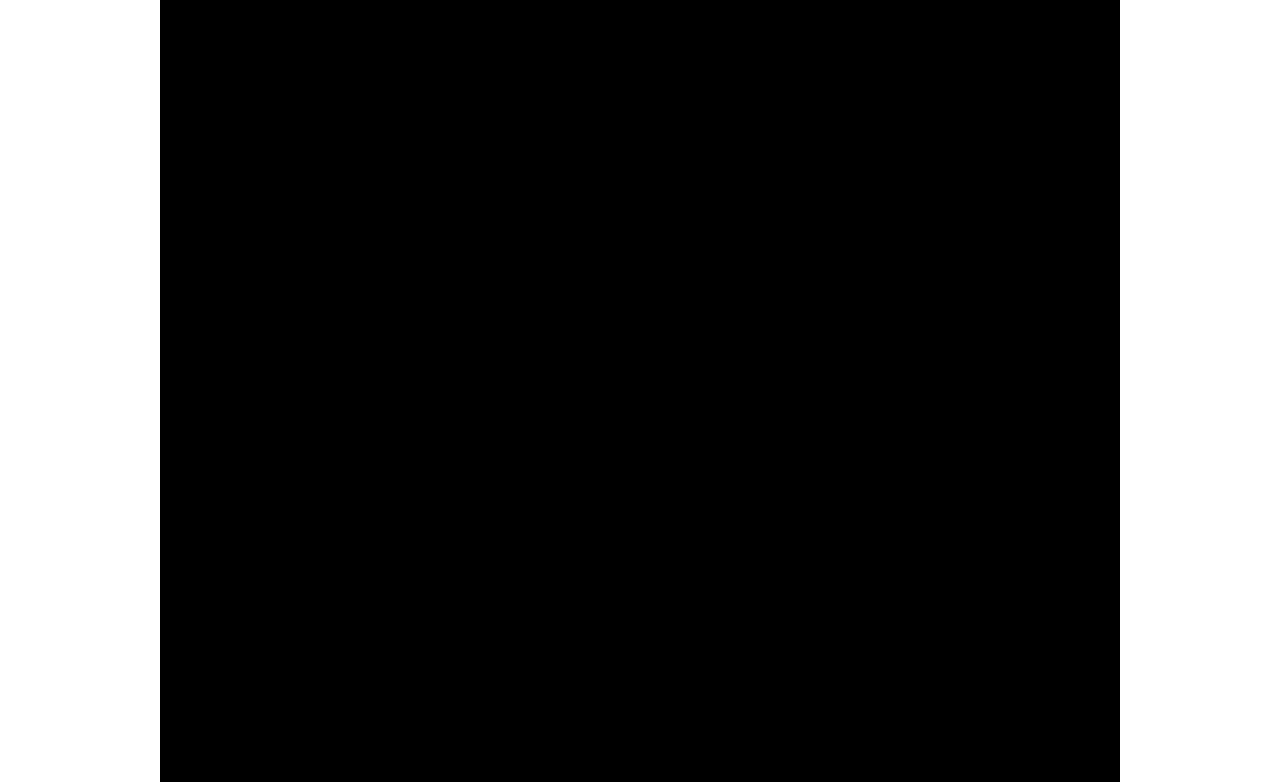
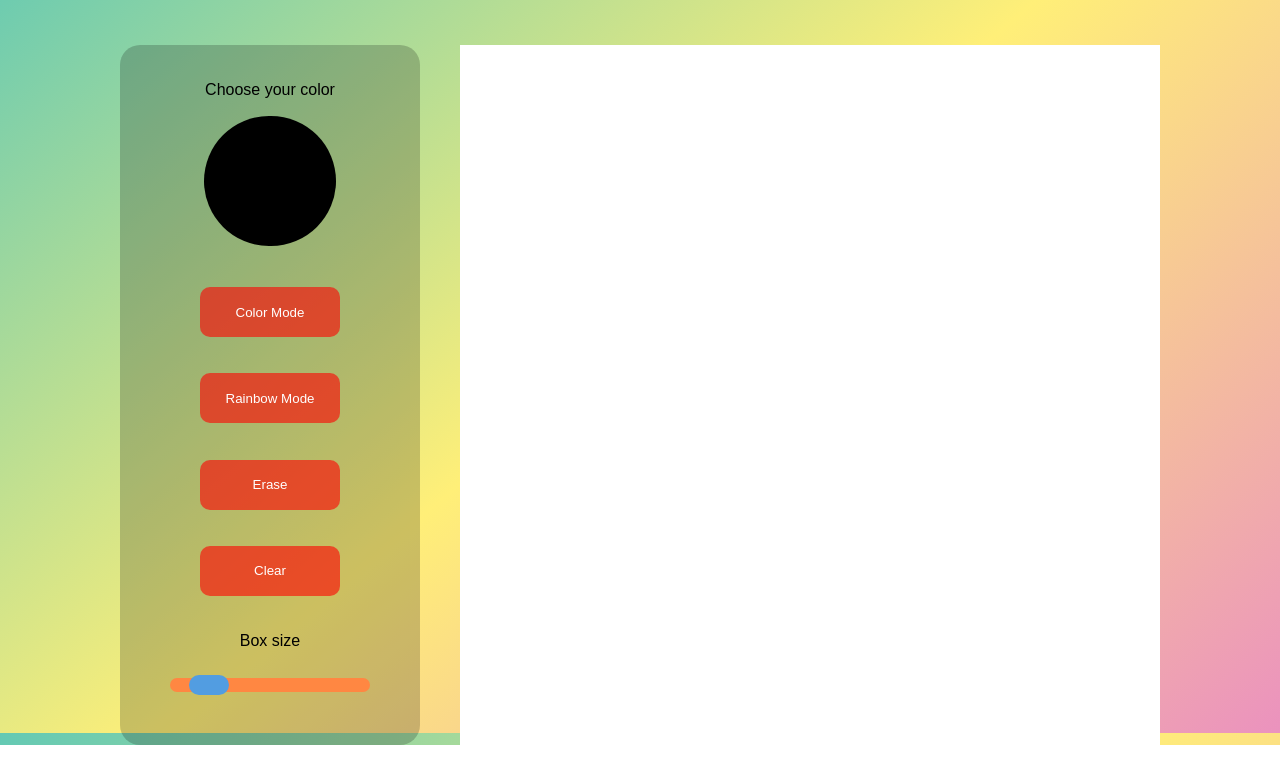
Before and after one commit to KubutekG/sketch, a plain HTML site: page index.html in a window 1280 px wide. Shown: the part 67-849 px from the top of the page. After the commit the page ends 812 px from the top, so only its background shows below. Drawn offline with Linux system fonts and the light colour scheme.

Commit message:
After UI, before new JS

```diff
--- a/index.html
+++ b/index.html
@@ -8,10 +8,33 @@
     <title>Etch a Sketch</title>
 </head>
 <body>
-    <div class="button-container">
-        <button id="userChoice" onclick="button()"># of squares in a row</button>
-    </div>
-    <div id="container">
+    <div class="flex-container">
+        <p>Etch-a-Sketch</p>
+        <div class="wrapper">
+            <div class="options-container">
+                <div class="color-pick">
+                    <label for="colorChoice">Choose your color</label>
+                    <input type="color" id="colorChoice" value="#000">
+                </div>
+                <button id="pickedColor">Color Mode</button>
+                <button id="colorRainbow">Rainbow Mode</button>
+                <button id="erase">Erase</button>
+                <button id="userChoice" onclick="button()">Clear</button>
+                <div class="boxLength">
+                    <label for="size">Box size</label>
+                    <input
+                        type="range"
+                        name="size"
+                        id="size"
+                        min="5"
+                        max="100"
+                        step="1"
+                        value="16"/>
+                </div>
+            </div>
+            <div id="container">
+            </div>
+        </div>
     </div>
     <script>
         let base_number = 16;
--- a/style.css
+++ b/style.css
@@ -4,32 +4,179 @@ body {
     display: flex;
     justify-content: center;
     align-items: center;
+    flex-direction: row;
+    gap: 40px;
+    height: 100dvh;
+    background: linear-gradient(320deg, #eb92be, #ffef78, #63c9b4);
+    font-family: Arial, Helvetica, sans-serif;
+}
+.wrapper {
+    display: flex;
+    justify-content: center;
+    align-items: center;
+    flex-direction: row;
+    gap: 40px;
+}
+.flex-container {
+    justify-content: center;
+    align-items: center;
+}
+p {
+    margin-top: 0px;
+    padding-bottom: 20px;
+    text-align: center;
+    font-weight: 600;
+    font-size: 3rem;
+
+}
+.options-container {
+    background-color: rgba(0, 0, 0, 0.2);
+    border-radius: 20px;
+    height: 700px;
+    width: 300px;
+    display: flex;
+    justify-content: space-evenly;
+    align-items: center;
     flex-direction: column;
+}
+.color-pick {
+    display: flex;
+    flex-direction: column;
+    justify-content: center;
+    align-items: center;
+    gap: 12px;
+}
+#colorChoice {
+    width: 140px;
+    height: 140px;
+    border: none;
+    cursor: pointer;
+    appearance: none;
+    background-color: transparent;
+}
+.boxLength {
+    display: flex;
+    flex-direction: column;
+    text-align: center;
+    gap: 12px;
+}
+#colorChoice::-webkit-color-swatch {
+    border-radius: 70px;
+    border: none;
 }
 .button-container {
     width: 120px;
     height: 40px;
     margin: 5px;
 }
-.button-container button {
-    width: 120px;
-    height: 40px;
+button {
+    width: 140px;
+    height: 50px;
     border-radius: 10px;
-    background-color: #4CAF50;
+    background-color: rgba(255, 0, 0, 0.6);
     color: white;
     cursor: pointer;
+    border: none;
+}
+button:hover {
+    background-color: rgba(125, 0, 0, 0.8);
 }
 #container {
-    width: 100%;
-    height: 100%;
     display: grid;
-    width: 960px;
+    width: 700px;
     grid-template-columns: 1fr 1fr 1fr 1fr 1fr 1fr 1fr 1fr 1fr 1fr 1fr 1fr 1fr 1fr 1fr 1fr;
-    height: 960px;
+    height: 700px;
 }
 #container div {
+    background-color: white;
+}
+#container .active {
     background-color: black;
 }
-#container .active {
-    background-color: white;
-}
+input[type=range] {
+    height: 26px;
+    -webkit-appearance: none;
+    margin: 10px 0;
+    width: 200px;
+    background-color: rgba(0, 0, 0, 0);
+  }
+  input[type=range]:focus {
+    outline: none;
+  }
+  input[type=range]::-webkit-slider-runnable-track {
+    width: 100%;
+    height: 14px;
+    cursor: pointer;
+    box-shadow: 0px 0px 0px #50555C;
+    background: #FF8742;
+    border-radius: 14px;
+    border: 0px solid #000000;
+  }
+  input[type=range]::-webkit-slider-thumb {
+    box-shadow: 0px 0px 0px #000000;
+    border: 0px solid #000000;
+    height: 20px;
+    width: 40px;
+    border-radius: 12px;
+    background: #529DE1;
+    cursor: pointer;
+    -webkit-appearance: none;
+    margin-top: -3px;
+  }
+  input[type=range]:focus::-webkit-slider-runnable-track {
+    background: #FF8742;
+  }
+  input[type=range]::-moz-range-track {
+    width: 100%;
+    height: 14px;
+    cursor: pointer;
+    box-shadow: 0px 0px 0px #50555C;
+    background: #FF8742;
+    border-radius: 14px;
+    border: 0px solid #000000;
+  }
+  input[type=range]::-moz-range-thumb {
+    box-shadow: 0px 0px 0px #000000;
+    border: 0px solid #000000;
+    height: 20px;
+    width: 40px;
+    border-radius: 12px;
+    background: #529DE1;
+    cursor: pointer;
+  }
+  input[type=range]::-ms-track {
+    width: 100%;
+    height: 14px;
+    cursor: pointer;
+    background: transparent;
+    border-color: transparent;
+    color: transparent;
+  }
+  input[type=range]::-ms-fill-lower {
+    background: #FF8742;
+    border: 0px solid #000000;
+    border-radius: 28px;
+    box-shadow: 0px 0px 0px #50555C;
+  }
+  input[type=range]::-ms-fill-upper {
+    background: #FF8742;
+    border: 0px solid #000000;
+    border-radius: 28px;
+    box-shadow: 0px 0px 0px #50555C;
+  }
+  input[type=range]::-ms-thumb {
+    margin-top: 1px;
+    box-shadow: 0px 0px 0px #000000;
+    border: 0px solid #000000;
+    height: 20px;
+    width: 40px;
+    border-radius: 12px;
+    background: #529DE1;
+    cursor: pointer;
+  }
+  input[type=range]:focus::-ms-fill-lower {
+    background: #FF8742;
+  }
+  input[type=range]:focus::-ms-fill-upper {
+    background: #FF8742;
+  }
```
